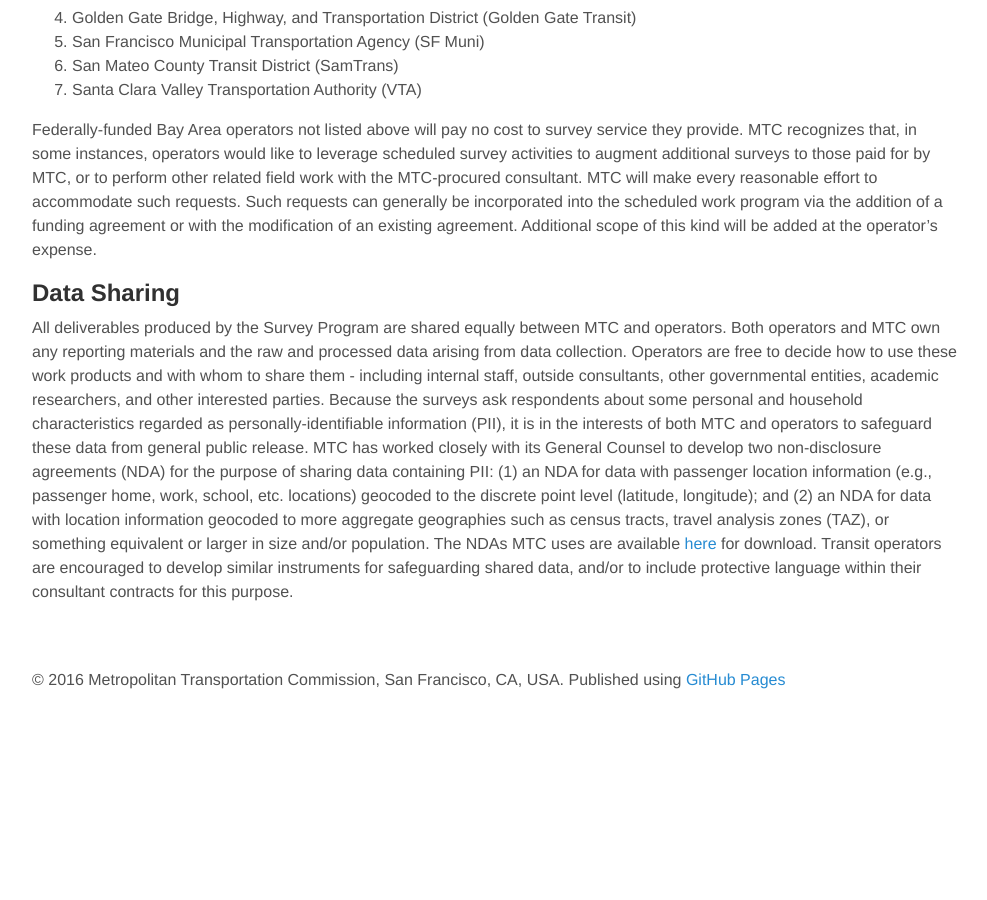
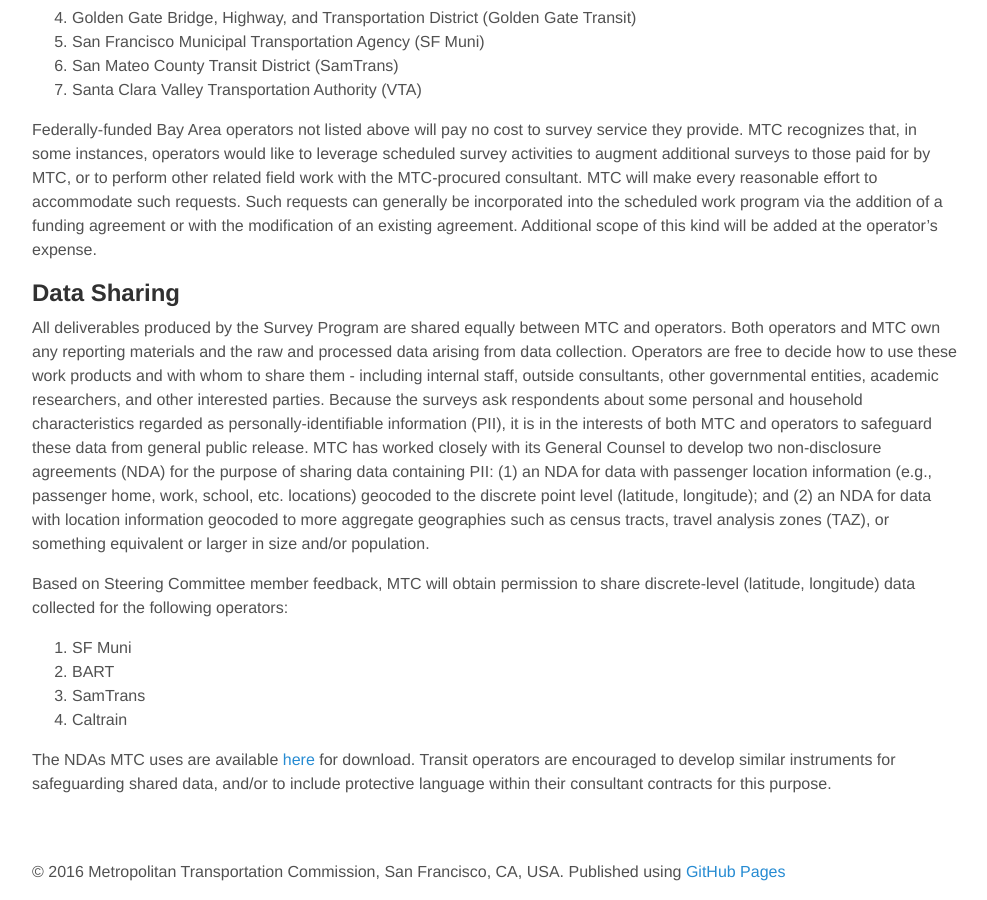
Before and after one commit to BayAreaMetro/transit-passenger-surveys, a Jekyll site: the page built from SOP.md, in a window 1280 px wide and 900 px high, scrolled down 3168 px. Shown: the whole window, without its empty margins (144-1131 px from the left). Built offline with Jekyll 4.4.1, drawn with Linux system fonts in a browser that asks for light colours; nearby versions of some CDN libraries; library files that are not in the unit come from our copies; before the commit the page ends 3876 px from its top, so only the background shows below that.

Commit message:
SOP Update

```diff
--- a/SOP.md
+++ b/SOP.md
@@ -111,4 +111,13 @@
 
 ## Data Sharing
 
-All deliverables produced by the Survey Program are shared equally between MTC and operators. Both operators and MTC own any reporting materials and the raw and processed data arising from data collection. Operators are free to decide how to use these work products and with whom to share them - including internal staff, outside consultants, other governmental entities, academic researchers, and other interested parties. Because the surveys ask respondents about some personal and household characteristics regarded as personally-identifiable information (PII), it is in the interests of both MTC and operators to safeguard these data from general public release. MTC has worked closely with its General Counsel to develop two non-disclosure agreements (NDA) for the purpose of sharing data containing PII: (1) an NDA for data with passenger location information (e.g., passenger home, work, school, etc. locations) geocoded to the discrete point level (latitude, longitude); and (2) an NDA for data with location information geocoded to more aggregate geographies such as census tracts, travel analysis zones (TAZ), or something equivalent or larger in size and/or population. The NDAs MTC uses are available [here](https://mtcdrive.app.box.com/v/BlankNDAs) for download. Transit operators are encouraged to develop similar instruments for safeguarding shared data, and/or to include protective language within their consultant contracts for this purpose.
+All deliverables produced by the Survey Program are shared equally between MTC and operators. Both operators and MTC own any reporting materials and the raw and processed data arising from data collection. Operators are free to decide how to use these work products and with whom to share them - including internal staff, outside consultants, other governmental entities, academic researchers, and other interested parties. Because the surveys ask respondents about some personal and household characteristics regarded as personally-identifiable information (PII), it is in the interests of both MTC and operators to safeguard these data from general public release. MTC has worked closely with its General Counsel to develop two non-disclosure agreements (NDA) for the purpose of sharing data containing PII: (1) an NDA for data with passenger location information (e.g., passenger home, work, school, etc. locations) geocoded to the discrete point level (latitude, longitude); and (2) an NDA for data with location information geocoded to more aggregate geographies such as census tracts, travel analysis zones (TAZ), or something equivalent or larger in size and/or population.
+
+Based on Steering Committee member feedback, MTC will obtain permission to share discrete-level (latitude, longitude) data collected for the following operators:
+
+1. SF Muni
+2. BART
+3. SamTrans
+4. Caltrain
+
+The NDAs MTC uses are available [here](https://mtcdrive.app.box.com/v/BlankNDAs) for download. Transit operators are encouraged to develop similar instruments for safeguarding shared data, and/or to include protective language within their consultant contracts for this purpose.
```
